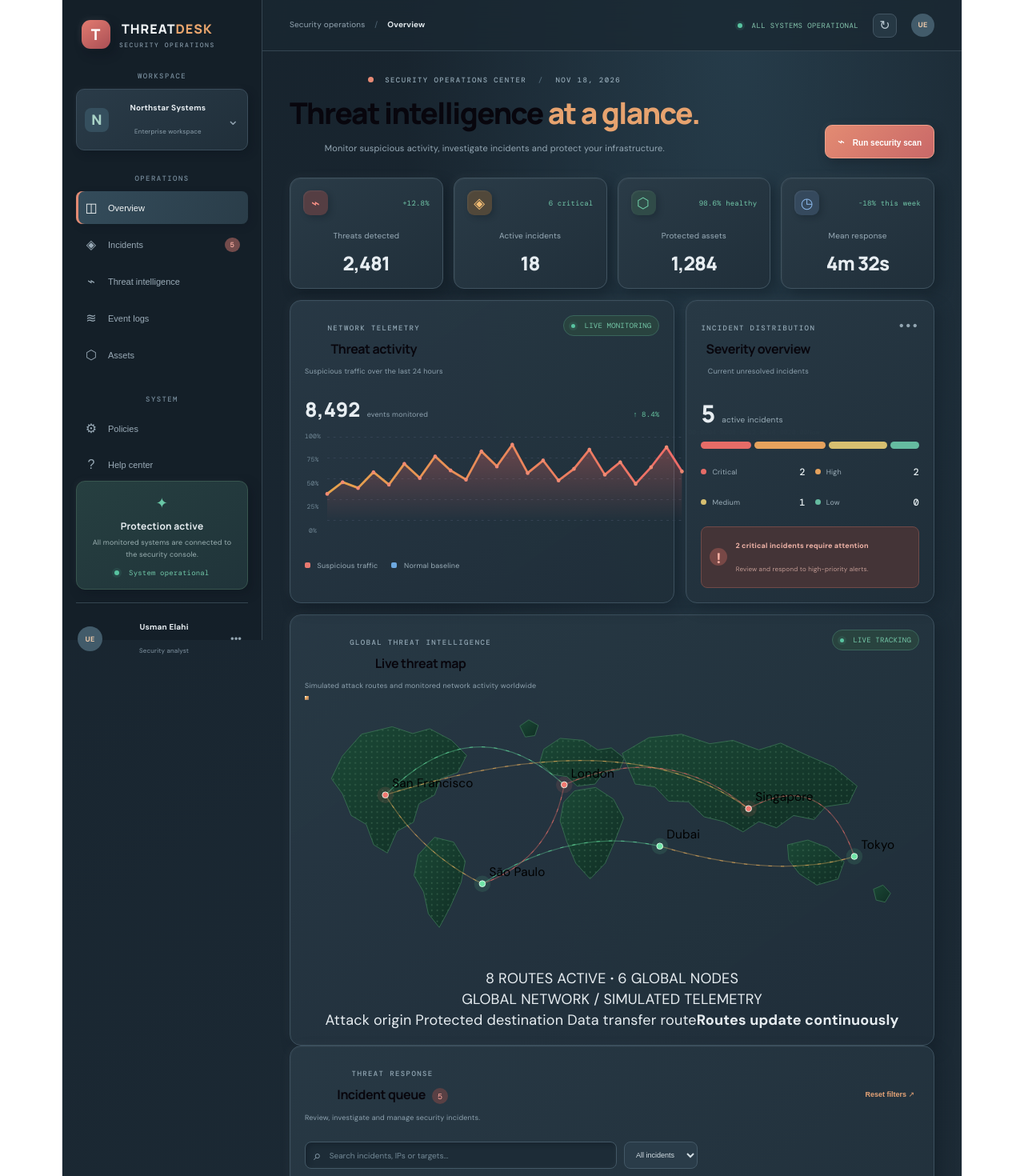
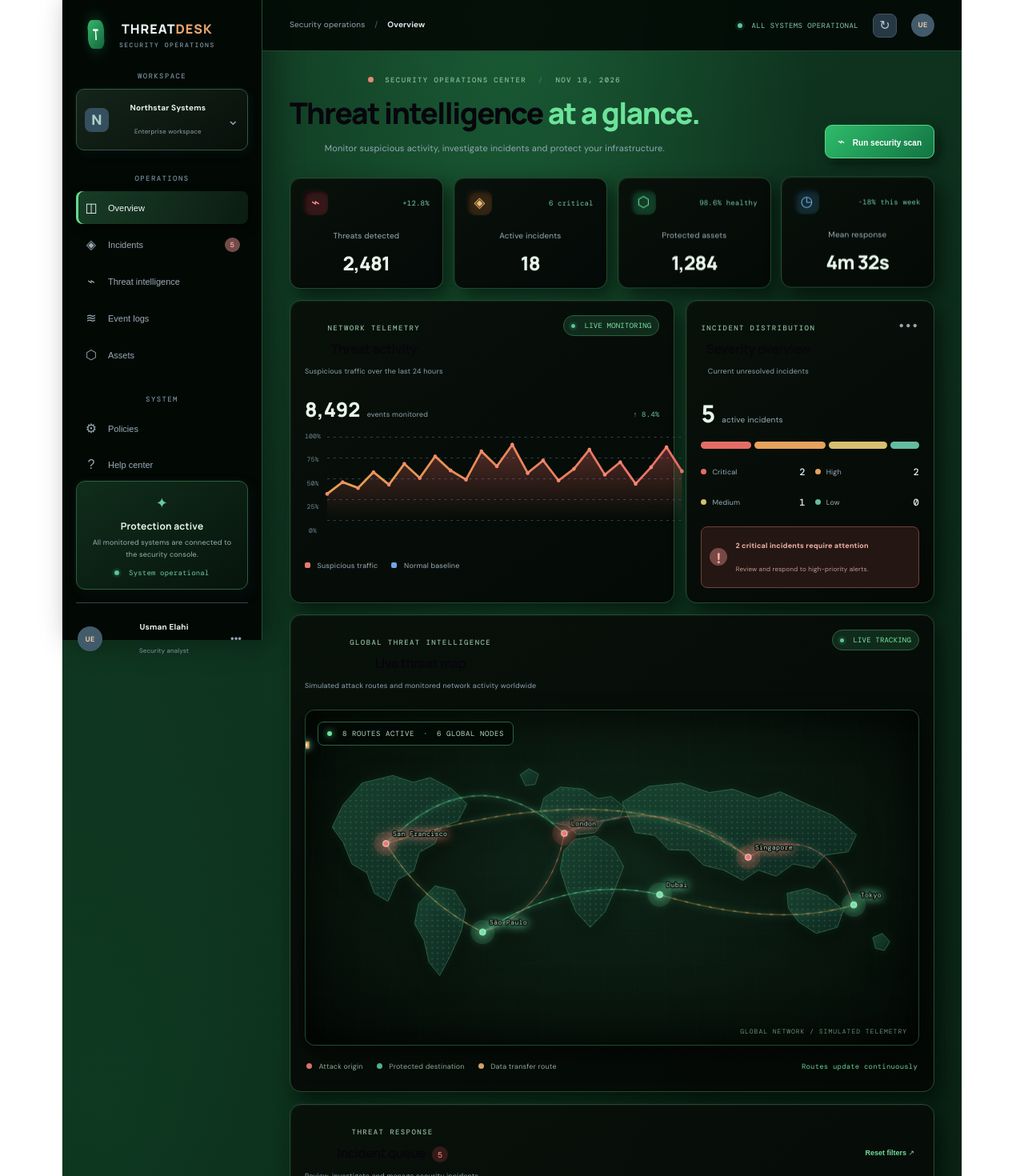
Before and after one commit to CodeWithUsmanOfficial25/React.js-in-30-Days, a React (Vite) app: page / in a window 1280 px wide. Shown: the top 1470 px of the page at 80% size. Built offline with nearby package versions, Linux system fonts and the light colour scheme.

Commit message:
Apply green security theme and layered 3D animations

```diff
--- a/src/days/Day26.css
+++ b/src/days/Day26.css
@@ -27,3 +27,59 @@
 @media(max-width:950px){.td-sidebar{width:68px;padding:20px 8px}.td-brand{padding:0 7px 28px}.td-brand>span:last-child,.workspace-label,.workspace-card>span:nth-child(2),.workspace-chevron,.nav-caption,.td-nav button:not(.active){font-size:0}.workspace-card{justify-content:center;padding:7px}.td-nav button{justify-content:center;font-size:0;padding:12px 4px}.td-nav button>span{font-size:17px}.td-nav button i{display:none}.protection-card,.td-user>span:nth-child(2),.td-user button{display:none}.td-user{justify-content:center}.overview-grid{grid-template-columns:1fr}.lower-grid{grid-template-columns:1fr}}
 @media(max-width:650px){.td-topbar{padding:0 14px}.td-content{padding:22px 13px}.td-heading{align-items:flex-start;flex-direction:column}.td-heading h1{font-size:27px}.metric-grid{grid-template-columns:1fr 1fr;gap:9px}.threat-metric{padding:12px}.threat-metric>strong{font-size:21px}.td-panel{padding:14px}.incident-table-head{display:none}.incident-row{grid-template-columns:10px 1fr 65px 12px;gap:7px;padding:12px 5px}.incident-status{display:none}.incident-main strong{font-size:9px}.incident-main small{font-size:7px}.incident-toolbar{flex-wrap:wrap}.search-box{max-width:none;flex-basis:100%}.incident-toolbar select{height:33px;width:100%}.table-footer{gap:8px;flex-direction:column}.event-row{grid-template-columns:58px 8px 1fr 48px;gap:7px}.event-type,.event-ip{display:none}.event-message{font-size:8px}.event-time{font-size:8px}.td-footer{flex-wrap:wrap}.system-online{font-size:0}.system-online i{margin:0}.case-facts{gap:10px}.live-pill{font-size:7px}}
 @media(prefers-reduced-motion:reduce){*,*::before,*::after{animation-duration:.01ms!important;transition-duration:.01ms!important}}
+/* DAY 26 GREEN SECURITY COMMAND THEME + 3D MOTION */
+.threatdesk{--bg:#07130e;--panel:#080d0b;--panel2:#101b14;--line:#1c3a29;--text:#e7f5eb;--muted:#8cae97;background:radial-gradient(ellipse at 50% -15%,rgba(40,145,82,.45),transparent 48%),radial-gradient(ellipse at 5% 45%,rgba(23,104,57,.24),transparent 35%),linear-gradient(145deg,#123c24 0%,#0b2818 42%,#07150e 100%);perspective:1400px}
+.td-sidebar{background:rgba(3,8,5,.96);border-right:1px solid #1d5132;box-shadow:12px 0 35px #02080466}
+.td-topbar{background:rgba(3,9,5,.91);border-bottom-color:#1c482d}
+.td-panel,.threat-metric{background:linear-gradient(145deg,rgba(9,16,11,.98),rgba(4,9,6,.98));border:1px solid #244a31;box-shadow:8px 10px 24px #020704a8,-2px -2px 10px #7ee6a20a,inset 1px 1px 2px #a0f0b010}
+.workspace-card{background:linear-gradient(145deg,#14251a,#080f0a);border-color:#31583d}
+.td-nav button.active{background:linear-gradient(110deg,#183d26,#0c1c12);box-shadow:inset 3px 0 #64d990,4px 5px 12px #0009}
+.protection-card{background:linear-gradient(145deg,#102d1b,#07140c);border-color:#28613b}
+.brand-symbol{background:linear-gradient(145deg,#35b86a,#12643b);box-shadow:0 0 18px #36ce7440,5px 6px 14px #0009}
+.td-heading h1 em{color:#6ce39a}.eyebrow,.panel-kicker{color:#8bb99a}
+.scan-button{background:linear-gradient(135deg,#2ebc6b,#137443);border-color:#56d889;box-shadow:0 0 18px #31c87326,5px 6px 15px #0009}
+.metric-icon{background:#10271a;box-shadow:inset 2px 2px 5px #000a,-1px -1px 5px #ffffff0b}
+.metric-green .metric-icon{color:#71e6a1;background:#123d27}.metric-blue .metric-icon{color:#7bb5ef;background:#122a30}.metric-red .metric-icon{background:#351719}.metric-amber .metric-icon{background:#332513}
+.live-pill,.map-status{background:#102b1b;border-color:#28623e;color:#79e6a5}
+.incident-row:hover,.incident-row.incident-selected{background:#10271a}.incident-row.incident-selected{box-shadow:inset 3px 0 #60d78d}
+.search-box{background:#050b07;border-color:#285039}.incident-toolbar select,.investigate-button{background:#101c13;border-color:#31563a;color:#d9eee0}
+.case-facts{background:#050b07;border-color:#23442d}.critical-note{background:#241612;border-color:#714237}
+.resolve-button{background:linear-gradient(135deg,#279d58,#116b3a);border-color:#4dc87b}.count-badge{background:#351b18;color:#ff9a88}
+.text-action{color:#71df9b}.network-visual{background:#030905;border-color:#254b31}.td-footer>span:nth-child(2){color:#76df9e}
+.td-toast{background:#0d3020;border-color:#398455;color:#c4f5d6}
+.world-threat-panel{margin-bottom:15px;overflow:hidden;transform-style:preserve-3d}
+.world-map-stage{position:relative;height:clamp(270px,35vw,420px);margin-top:17px;overflow:hidden;border:1px solid #1e4c30;border-radius:12px;background:radial-gradient(ellipse at 50% 45%,#10271a 0%,#07120b 70%,#030805 100%);box-shadow:inset 0 0 55px #000b,0 12px 30px #0008}
+.world-map-grid{position:absolute;inset:0;opacity:.23;background-image:linear-gradient(#3c80521c 1px,transparent 1px),linear-gradient(90deg,#3c80521c 1px,transparent 1px);background-size:34px 34px;transform:perspective(550px) rotateX(8deg) scale(1.08)}
+.world-map-svg{position:relative;width:100%;height:100%;z-index:1;filter:drop-shadow(0 8px 15px #0008)}
+.map-land{opacity:.88;filter:drop-shadow(0 0 8px #38b86a20)}
+.map-nodes text{font:10px 'DM Mono';fill:#c1d9c8;paint-order:stroke;stroke:#06100a;stroke-width:3px;stroke-linejoin:round}
+.map-node-source{filter:drop-shadow(0 0 7px #ed746b)}.map-node-target{filter:drop-shadow(0 0 7px #65dfa0)}
+.route-lines{filter:drop-shadow(0 0 5px #69e7a5)}
+.map-overlay-stat{position:absolute;top:14px;left:15px;z-index:2;padding:8px 11px;border:1px solid #2c6240;border-radius:7px;background:#030a06dc;color:#b8d8c2;font:9px 'DM Mono';letter-spacing:.6px;backdrop-filter:blur(8px)}
+.map-stat-dot{display:inline-block;width:6px;height:6px;border-radius:50%;background:#6be49b;margin-right:7px;box-shadow:0 0 9px #6be49b}
+.map-overlay-stat b{color:#5c946e;margin:0 5px}.map-scale{position:absolute;right:14px;bottom:12px;color:#688c73;font:8px 'DM Mono';letter-spacing:1px}
+.world-map-legend{display:flex;align-items:center;flex-wrap:wrap;gap:17px;padding:13px 2px 0;color:#9bb7a3;font-size:9px}
+.world-map-legend i{display:inline-block;width:7px;height:7px;border-radius:50%;margin-right:6px}.legend-amber{background:#eab46a}
+.world-map-legend strong{margin-left:auto;color:#6ee09a;font:9px 'DM Mono'}
+/* 7 3D animation layers */
+.threat-metric{transform-style:preserve-3d;animation:metricFloat 6s ease-in-out infinite}
+.threat-metric:nth-child(2){animation-delay:.4s}.threat-metric:nth-child(3){animation-delay:.8s}.threat-metric:nth-child(4){animation-delay:1.2s}
+@keyframes metricFloat{0%,100%{transform:translateY(0) rotateX(0)}50%{transform:translateY(-5px) rotateX(1.5deg)}}
+.td-panel{transform-style:preserve-3d;transition:transform .35s ease,box-shadow .35s ease}
+.td-panel:hover{transform:translateY(-3px) rotateX(.35deg);box-shadow:10px 15px 30px #000b,-2px -2px 12px #65e6950c,inset 1px 1px 2px #a0f0b010}
+.metric-icon{animation:iconDepth 5s ease-in-out infinite;transform:translateZ(18px)}
+@keyframes iconDepth{0%,100%{transform:translateZ(12px) rotateY(0)}50%{transform:translateZ(24px) rotateY(12deg)}}
+.brand-symbol{animation:brandOrbit 8s linear infinite}
+@keyframes brandOrbit{0%,90%,100%{transform:rotateY(0) rotateX(0)}45%{transform:rotateY(180deg) rotateX(12deg)}}
+.map-node-source circle:first-child,.map-node-target circle:first-child{transform-box:fill-box;transform-origin:center;animation:nodePulse 2.4s ease-out infinite}
+@keyframes nodePulse{0%{transform:scale(.65);opacity:.5}100%{transform:scale(1.8);opacity:0}}
+.route-lines path:nth-child(2){animation:routeDash 2.4s linear infinite}
+@keyframes routeDash{to{stroke-dashoffset:-72}}
+.incident-row{transition:transform .25s ease,background .25s ease;transform-style:preserve-3d}
+.incident-row:hover{transform:translateX(5px) translateZ(8px)}
+.scan-button{animation:scanGlow 3s ease-in-out infinite}
+@keyframes scanGlow{0%,100%{box-shadow:0 0 10px #31c8731c,5px 6px 15px #0009}50%{box-shadow:0 0 24px #31c87355,5px 6px 15px #0009}}
+.world-threat-panel{animation:panelReveal .8s cubic-bezier(.2,.8,.2,1) both}
+@keyframes panelReveal{from{opacity:0;transform:translateY(18px) rotateX(3deg)}to{opacity:1;transform:translateY(0) rotateX(0)}}
+@media(max-width:650px){.world-map-stage{height:260px}.map-nodes text{font-size:12px}.world-map-legend{gap:10px}.world-map-legend strong{margin-left:0}}
+@media(prefers-reduced-motion:reduce){.threat-metric,.metric-icon,.brand-symbol,.scan-button,.world-threat-panel{animation:none!important}.td-panel,.incident-row{transition:none!important}}
```
